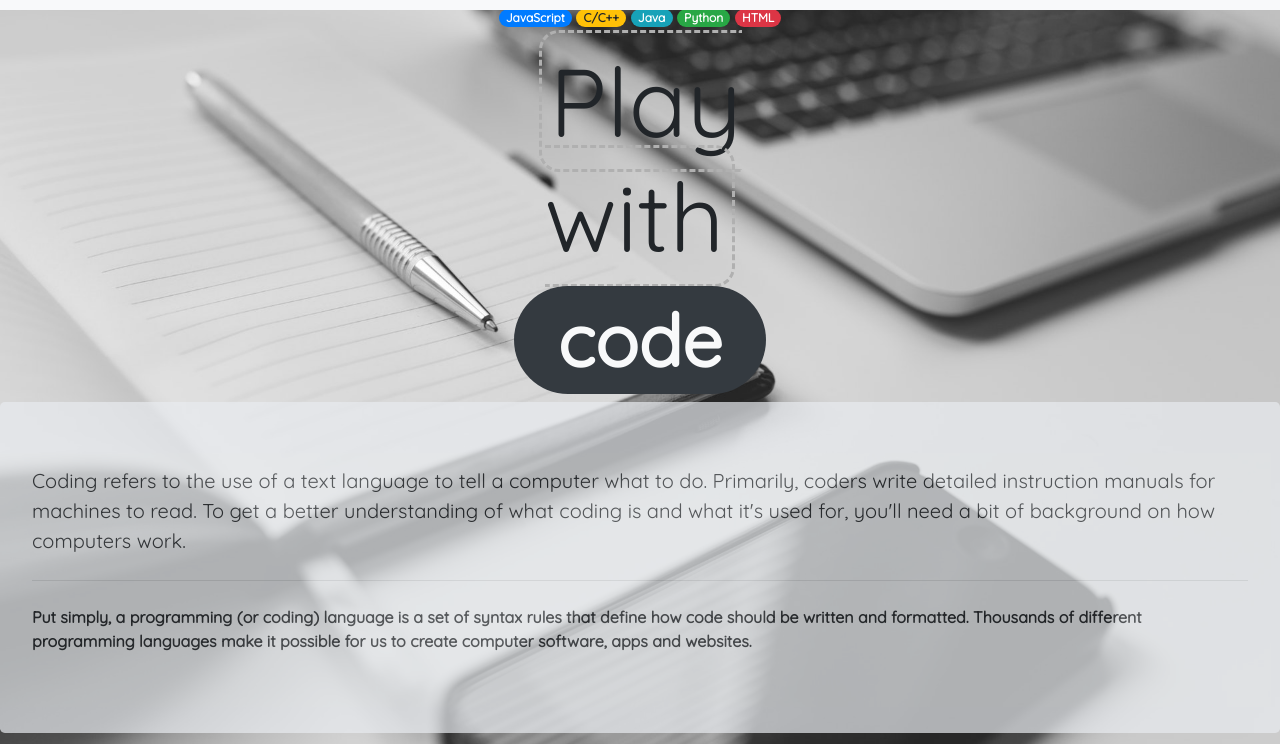
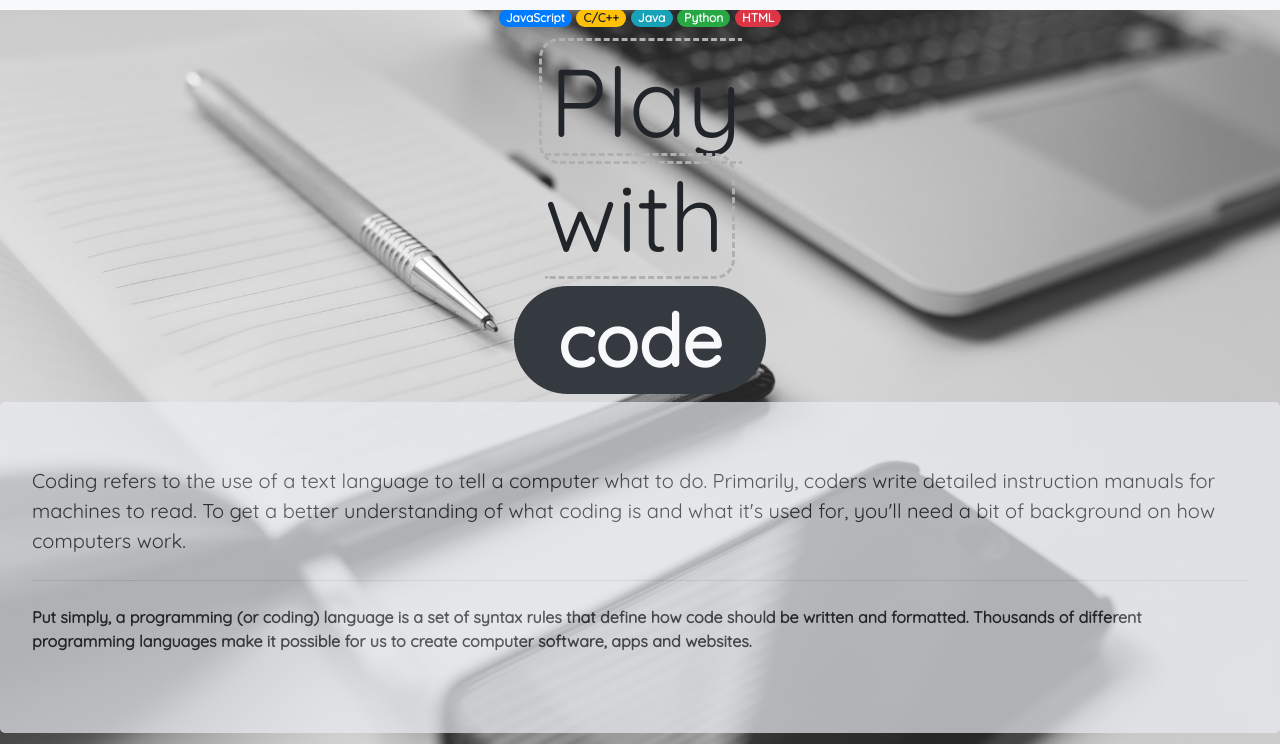
Before and after one commit to SuvamPrasd/sampleProject, a plain HTML site: page index.html in a window 1280 px wide. Shown: the part 56-800 px from the top of the page. Drawn offline with Linux system fonts and the light colour scheme.

Commit message:
fix padding of play with text

```diff
--- a/index.html
+++ b/index.html
@@ -74,7 +74,7 @@
                 <span class="badge badge-pill badge-info">Java</span>
                 <span class="badge badge-pill badge-success">Python</span>
                 <span class="badge badge-pill badge-danger">HTML</span>
-                <h1 class="display-1 mt-3"><span class=" px-2 py-2" style="border: 3px dashed #b0b0b0; border-radius: 20px;">Play with</span><span class="text-light badge badge-pill badge-dark"> code</span></h1>
+                <h1 class="display-1 mt-3"><span class=" px-2 py-0" style="border: 3px dashed #b0b0b0; border-radius: 20px;">Play with</span><span class="text-light badge badge-pill badge-dark"> code</span></h1>
               </div>
             </div>
             </div>
```
